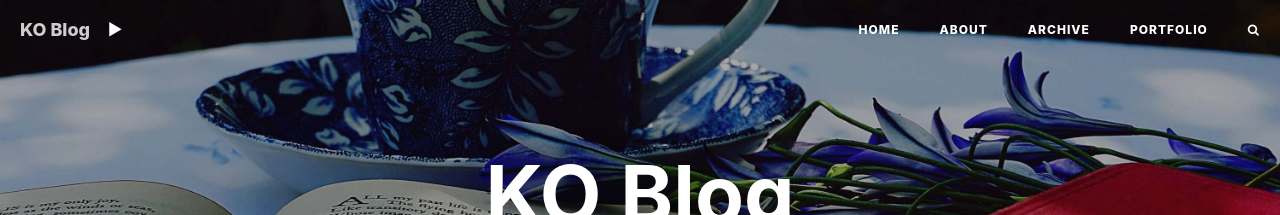
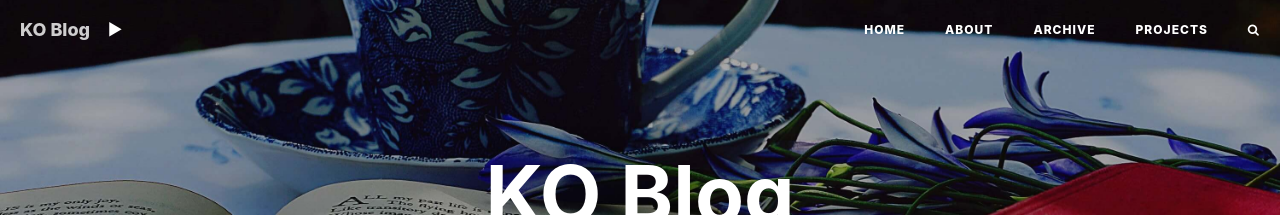
Before and after one commit to kkkokili/kkkokili.github.io, a Jekyll site: the page built from index.html, in a window 1280 px wide and 900 px high. Shown: the top 215 px of the window. Built offline with Jekyll 4.4.1, drawn with Linux system fonts in a browser that asks for light colours; nearby versions of some CDN libraries; the list of posts is cut into pages by our own code; comment, search, counter and statistics services are not loaded.

Commit message:
Update nav.html

```diff
--- a/_includes/nav.html
+++ b/_includes/nav.html
@@ -62,7 +62,7 @@
                         </li>
                         {% endif %}{% endfor %}
                         <li>
-                          <a href="http://tongportfolio.top:4005/">Portfolio</a>
+                          <a href="https://xxiaotong.site">Projects</a>
                         </li>
                         <li class="search-icon">
                             <a href="javascript:void(0)">
```
